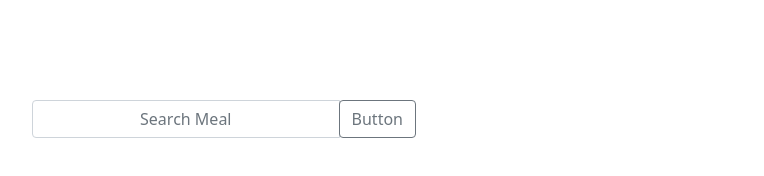
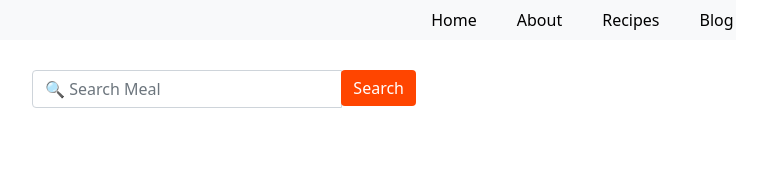
Before and after one commit to MusiurAlamOpu/HungryAssignmentProgrammingHero, a plain HTML site: page index.html in a window 1280 px wide. Shown: the whole page, without its empty margins (416-1180 px from the left). Drawn offline with nearby package versions, Linux system fonts and the light colour scheme.

Commit message:
after completing the assigment

```diff
--- a/app.js
+++ b/app.js
@@ -1,14 +1,15 @@
-
-document.getElementById("searchButton").addEventListener("click", function(){
+//Musiur alam Opu
+// eventHandler for search button
+document.getElementById("searchButton").addEventListener("click", function () {
     const inputText = document.getElementById("searchingName").value;
     console.log("Input Text is: " + inputText);
     fetch('https://www.themealdb.com/api/json/v1/1/search.php?s=' + inputText)
-    .then(response => response.json())
-    .then(data => displayMeal(data))
-    .catch(err => alert("Could not find the: " + inputText + "\ndue to:\n" + err.message));
+        .then(response => response.json())
+        .then(data => displayMeal(data))
+        .catch(err => alert("Could not find the: " + inputText + "\ndue to:\n" + err.message));
 });
-
-function displayMeal(mealItems){
+// making divs for meal Items
+function displayMeal(mealItems) {
     const mealDivs = document.getElementById("mealItemsList");
     mealDivs.innerHTML = ``;
     ingredientsDetails.innerHTML = ``;
@@ -30,7 +31,8 @@ function displayMeal(mealItems){
         mealDivs.appendChild(mealDiv);
     });
 }
-const displayMealIngredients = mealID =>{
+//grabing the details of individual div that clicked by user with specific ID
+const displayMealIngredients = mealID => {
     const url = `https://www.themealdb.com/api/json/v1/1/lookup.php?i=${mealID}`
     fetch(url)
         .then(res => res.json())
@@ -39,17 +41,18 @@ const displayMealIngredients = mealID =>{
         });
 
 }
+//pushing the ul items to and array
 const mealIngredientsDetailsAdd = mealItemName => {
     const mealDetailsNode = document.getElementById("ingredientsDetails");
     const mealIngredientsDetailsArray = [];
-    for(let i = 1; i <= 30; i++) {
-        if(mealItemName[`strIngredient${i}`]) {
+    for (let i = 1; i <= 30; i++) {
+        if (mealItemName[`strIngredient${i}`]) {
             mealIngredientsDetailsArray.push(`${mealItemName[`strMeasure${i}`]}-${mealItemName[`strIngredient${i}`]}`);
-        }else{
+        } else {
             break;
         }
     }
-
+    //making new div for Ingredients details
     mealDetailsNode.innerHTML = `
           <div id="ingredientsShowStage">
                 <div>
@@ -66,3 +69,4 @@ const mealIngredientsDetailsAdd = mealItemName => {
           </div>
            `;
 }
+/////////////------------finish---------------////////////////
--- a/index.html
+++ b/index.html
@@ -10,30 +10,44 @@
 </head>
 <body>
     <header>
+        <nav class="navbar navbar-blue bg-light">
+            <div id="navbarLeftPart">
 
+            </div>
+            <div id="navbarRightPart">
+                <a href="" class="links">Home</a>
+                <a href="" class="links">About</a>
+                <a href="" class="links">Recipes</a>
+                <a href="" class="links">Blog</a>
+            </div>
+          </nav>
     </header>
     <main>
+        <!-- searchbar section -->
         <section id="firstSection">
             <div class="input-group mb-3">
-                <input type="text" class="form-control" placeholder="Search Meal" id="searchingName">
+                <input type="text" class="form-control" placeholder="🔍 Search Meal" id="searchingName">
                 <div class="input-group-append">
-                  <button class="btn btn-outline-secondary" type="button" id="searchButton">Button</button>
+                  <button class="btn btn-success" type="button" id="searchButton" style="background-color: orangered; border: none;">Search</button>
                 </div>
               </div>
 
         </section>
-        <section style="margin-left: 5%; margin-right: 5%;">
+        <!-- ingredientsDetails block-->
+        <section style="margin-left: 5%; margin-right: 5%;
+        padding-top: 30px;">
             <div id="ingredientsDetails">
 
             </div>
         </section>
+        <!-- showing meal items -->
         <section style="margin-left: 5%; margin-right: 5%;">
             <div id="mealItemsList">
 
             </div>
         </section>
     </main>
-    <footer>
+    <footer style="padding-top:100px;">
 
     </footer>
     <script src="app.js"></script>
--- a/style.css
+++ b/style.css
@@ -1,5 +1,23 @@
+nav{
+    margin: 0% 10%;
+}
+
+#navbarLeftPart{
+    width: 70%;
+}
+#navbarRightPart{
+    width: 30%;
+    display: flex;
+    justify-content: center;
+
+}
+.links{
+    text-decoration: none;
+    color: black;
+    margin: 0px 20px;
+}
+
 input{
-    text-align: center;
     margin: 10px 10px;
     border-radius: 5px;
 
@@ -7,7 +25,7 @@ input{
 #firstSection{
     margin-left: 35%;
     margin-right: 35%;
-    margin-top: 100px;
+    margin-top: 30px;
 }
 #mealItemsList{
     display: grid;
@@ -19,10 +37,10 @@ input{
 .mealDivItems{
     margin: 1%;
     padding: 1%;
-    background-color: rgb(231, 231, 231);
     color: black;
     border-radius: 10px;
     text-align: center;
+    box-shadow: 3px 3px 10px grey;
 }
 
 .mealDivItems img{
@@ -41,4 +59,5 @@ input{
     width: 550px;
     height: 380px;
     border-radius: 20px;
+    box-shadow: 3px 3px 10px grey;
 }
```
